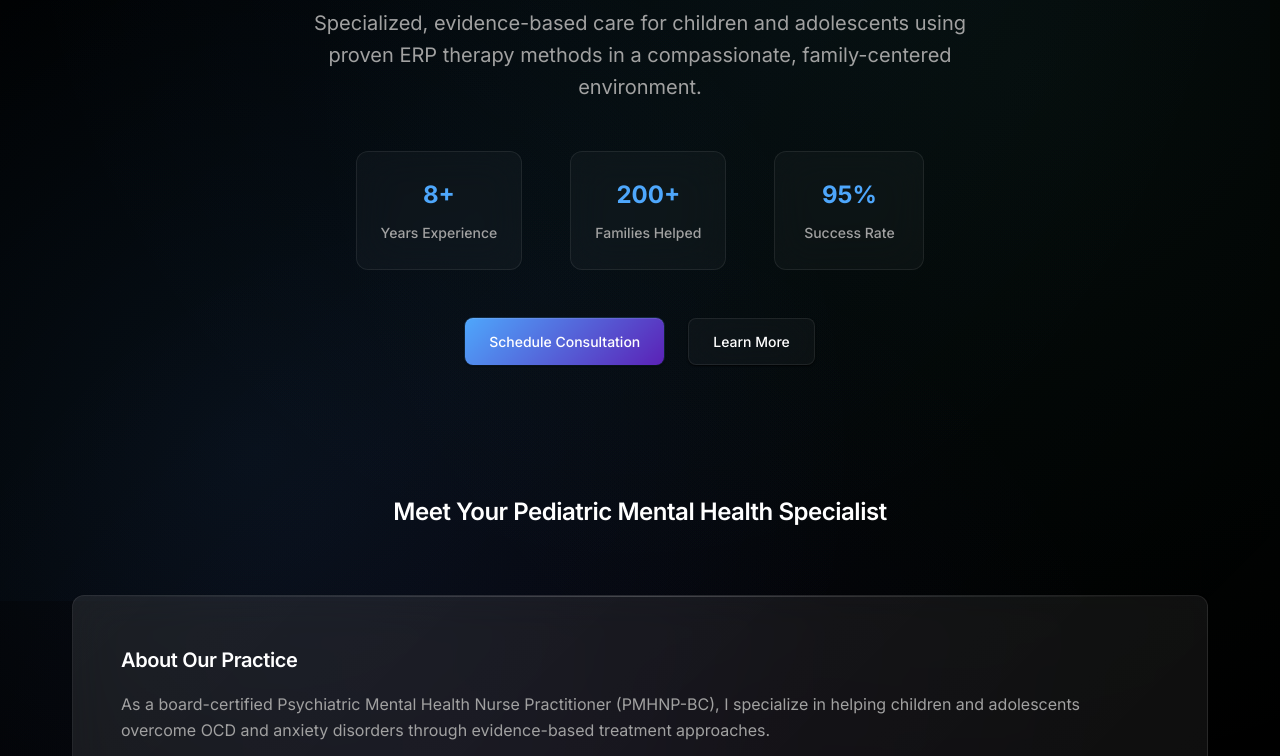
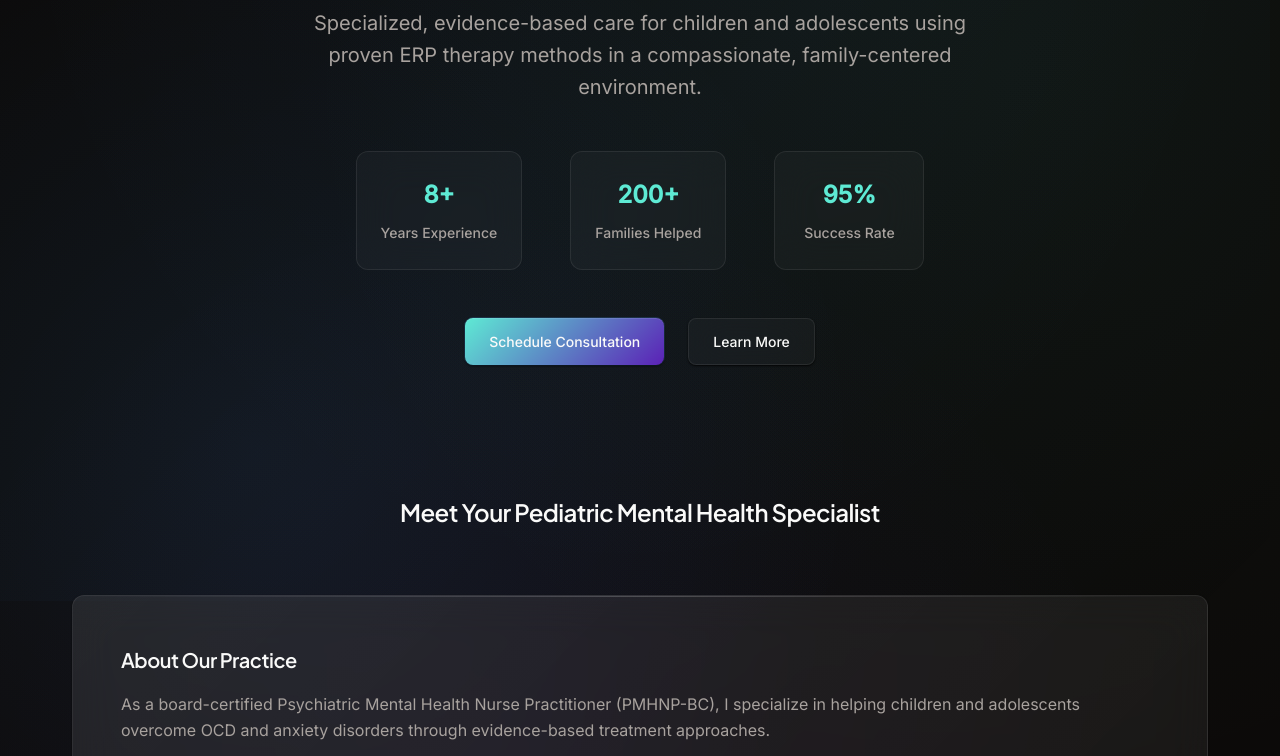
Before and after one commit to kolbydayley/hello-world-website, a website: page index.html in a window 1280 px wide. Shown: the part 189-945 px from the top of the page. Drawn offline with Linux system fonts and the light colour scheme.

Commit message:
Rebrand: update color palette and typography
- Warmer dark theme (#0c0a09 base)
- Soothing teal/sage accent colors
- Plus Jakarta Sans for headings
- Refined gradients

```diff
--- a/index.html
+++ b/index.html
@@ -5,7 +5,7 @@
     <meta name="viewport" content="width=device-width, initial-scale=1.0">
     <title>Pediatric OCD & Anxiety Treatment | ERP Therapy Specialist | Nurse Practitioner</title>
     <meta name="description" content="Specialized pediatric mental health care for children and teens with OCD and anxiety disorders. Evidence-based ERP therapy in a compassionate, family-centered environment.">
-    <link href="https://fonts.googleapis.com/css2?family=Inter:wght@400;500;600;700&display=swap" rel="stylesheet">
+    <link href="https://fonts.googleapis.com/css2?family=Plus+Jakarta+Sans:wght@400;500;600;700&family=Inter:wght@400;500&display=swap" rel="stylesheet">
     <style>
         /* CSS Reset */
         *, *::before, *::after {
@@ -39,32 +39,33 @@
             content: "";
         }
 
-        /* Dark Theme Design System Variables */
+        /* Modern Calm Design System */
         :root {
-            /* Dark Theme Foundation */
-            --color-background: #000000;
-            --color-surface: #0a0a0a;
-            --color-surface-elevated: #111111;
-            --color-border: rgba(255, 255, 255, 0.1);
-            --color-border-subtle: rgba(255, 255, 255, 0.05);
+            /* Warm Dark Foundation */
+            --color-background: #0c0a09;
+            --color-surface: #1c1917;
+            --color-surface-elevated: #292524;
+            --color-border: rgba(255, 255, 255, 0.08);
+            --color-border-subtle: rgba(255, 255, 255, 0.04);
 
-            /* Text Colors - Light on Dark */
-            --color-text: #ffffff;
-            --color-text-secondary: #a1a1a1;
-            --color-text-muted: #666666;
+            /* Text Colors - Warm Whites */
+            --color-text: #fafaf9;
+            --color-text-secondary: #a8a29e;
+            --color-text-muted: #78716c;
 
-            /* Accent Colors - Calming Healthcare Blues/Teals */
-            --color-accent: #4ea7fc;
-            --color-accent-hover: #4cb782;
-            --color-accent-glow: rgba(78, 167, 252, 0.3);
+            /* Accent Colors - Soothing Teal/Sage */
+            --color-accent: #5eead4;
+            --color-accent-hover: #99f6e4;
+            --color-accent-glow: rgba(94, 234, 212, 0.25);
 
             /* Status Colors */
-            --color-success: #4cb782;
-            --color-warning: #f2c94c;
-            --color-error: #eb5757;
+            --color-success: #86efac;
+            --color-warning: #fcd34d;
+            --color-error: #fca5a5;
 
-            /* Typography */
+            /* Typography - Plus Jakarta Sans for headings */
             --font-family: 'Inter', system-ui, -apple-system, BlinkMacSystemFont, sans-serif;
+            --font-heading: 'Plus Jakarta Sans', var(--font-family);
             --font-monospace: 'SF Mono', Monaco, 'Cascadia Code', 'Roboto Mono', Consolas, 'Courier New', monospace;
             --font-size-xs: 0.75rem;
             --font-size-sm: 0.875rem;
@@ -333,7 +334,7 @@
                     var(--shadow-glow),
                     0 0 0 1px rgba(78, 167, 252, 0.4),
                     inset 0 1px 0 rgba(255, 255, 255, 0.2);
-                background: linear-gradient(135deg, #4cb782 0%, var(--color-accent) 100%);
+                background: linear-gradient(135deg, #a7f3d0 0%, var(--color-accent) 100%);
             }
 
             .button--secondary:hover {
@@ -347,17 +348,18 @@
 
         /* Typography Components */
         .title {
-            font-family: var(--font-family);
+            font-family: var(--font-heading);
             font-weight: var(--font-weight-semibold);
             color: var(--color-text);
             margin-bottom: var(--spacing-md);
-            letter-spacing: -0.02em;
+            letter-spacing: -0.025em;
         }
 
         .hero-title {
+            font-family: var(--font-heading);
             font-size: var(--font-size-4xl);
             font-weight: var(--font-weight-bold);
-            background: linear-gradient(135deg, var(--color-text) 0%, var(--color-accent) 60%, #4cb782 100%);
+            background: linear-gradient(135deg, var(--color-text) 0%, var(--color-accent) 50%, #a7f3d0 100%);
             -webkit-background-clip: text;
             -webkit-text-fill-color: transparent;
             background-clip: text;
```
